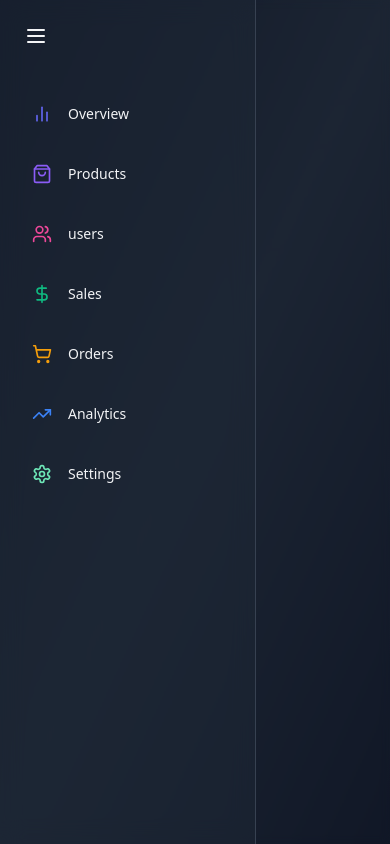
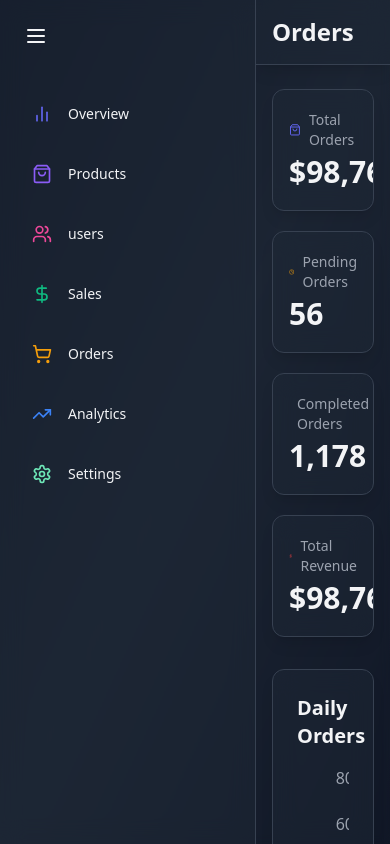
Before and after one commit to shegsemmanuel/ADMIN-DASHBOARD, a React (Vite) app: page /orders in a window 390 px wide. Built offline with nearby package versions, Linux system fonts and the light colour scheme.

Commit message:
order page

```diff
--- a/src/App.jsx
+++ b/src/App.jsx
@@ -4,6 +4,7 @@
 import Siderbar from "./components/Siderbar";
 import UsersPage from "./pages/UsersPage";
 import Salespage from "./pages/Salespage";
+import Orderspage from "./pages/OrdersPage";
 
 function App() {
  return (
@@ -20,6 +21,7 @@
             <Route path="/products" element={<ProductsPage/>} />
             <Route path="/users" element={<UsersPage/>} />
             <Route path="/sales" element={<Salespage/>} />
+            <Route path="/orders" element={<Orderspage/>} />
         </Routes>
     </div>
  )
--- /dev/null
+++ b/src/components/orders/DailyOrders.jsx
@@ -0,0 +1,51 @@
+import { motion } from "framer-motion";
+import { LineChart, Line, XAxis, YAxis, CartesianGrid, Tooltip, Legend, ResponsiveContainer } from "recharts";
+
+const dailyOrdersData = [
+    { date: "07/01", orders: 45 },
+    { date: "07/02", orders: 52 },
+    { date: "07/03", orders: 49 },
+    { date: "07/04", orders: 60 },
+    { date: "07/05", orders: 55 },
+    { date: "07/06", orders: 58 },
+    { date: "07/07", orders: 62 },
+];
+
+const DailyOrders = () => {
+  return (
+    <motion.div
+    className="bg-gray-800 bg-opacity-50 backdrop-blur-md shadow-lg rounded-xl p-6 border border-gray-700"
+        initial={{ opacity: 0, y: 20 }}
+        animate={{ opacity: 1, y: 0 }}
+        transition={{ delay: 0.2 }}
+    >
+        <h2 className="text-xl font-semibold text-gray-100 mb-4">Daily Orders</h2>
+        <div style={{ width: "100%", height: 300 }}>
+        <ResponsiveContainer>
+            <LineChart data={dailyOrdersData}>
+                <CartesianGrid strokeDasharray='3 3' stroke="#374151" />
+                <XAxis dataKey='date' stroke="#9ca3af" />
+                <YAxis stroke="#9ca3af" />
+                <Tooltip
+                   contentStyle={{
+                    backgroundColor: "rgba(31, 41, 55, 0.8)",
+                    borderColor: "#4B5563"
+                   }}
+                   itemStyle={{color: "#E5E7EB" }}
+                />
+                <Legend />
+                <Line
+                    type='monotone'
+                    dataKey='orders'
+                    stroke="#8B5CF6"
+                    strokeWidth={2}
+                />
+            </LineChart>
+        </ResponsiveContainer>
+        </div>
+
+    </motion.div>
+  )
+};
+
+export default DailyOrders;
--- /dev/null
+++ b/src/components/orders/OrderDistribution.jsx
@@ -0,0 +1,53 @@
+import { motion } from "framer-motion";
+import { PieChart, Pie, Cell, ResponsiveContainer, Tooltip, Legend } from "recharts";
+
+const orderStatusData = [
+    { name: "Pending", value: 30 },
+    { name: "processing", value: 45 },
+    { name: "Shipped", value: 60 },
+    { name: "Delivered", value: 120 },
+];
+const COLORS = ["#FF6B6B", "#4ECDC4", "#45B7D1", "#FED766", "#2AB7CA"];
+
+const OrderDistribution = () => {
+  return (
+    <motion.div
+    className="bg-gray-800 bg-opacity-50 backdrop-blur-md shadow-lg rounded-xl p-6 border border-gray-700"
+    initial={{ opacity: 0, y: 20 }}
+    animate={{ opacity: 1, y: 0 }}
+    transition={{ delay: 0.3 }}
+    >
+     <h2 className="text-xl font-semibold text-gray-100 mb-4">Order Status Distribution</h2>
+     <div style={{ width: "100%", height: 300 }}>
+     <ResponsiveContainer>
+        <PieChart>
+                <Pie
+                   data={orderStatusData}
+                   cx={"50%"}
+                   cy={"50%"}
+                   outerRadius={100}
+                   fill="#8884d8"
+                   dataKey='value'
+                   label={({ name, percent }) => `${name} ${(percent * 100).toFixed(0)}%`}
+                >
+                    {orderStatusData.map((entry, index) =>(
+                      <Cell key={`cell-${index}`} fill={COLORS[index % COLORS.length]}  />
+               ))}
+              </Pie>
+               <Tooltip
+                 contentStyle={{
+                    backgroundColor: "rgba(31, 41, 55, 0.8)",
+                    borderColor: "#4B5563",
+                 }}
+                 itemStyle={{ color: "#E5E7EB" }}
+               />
+               <Legend/>
+          </PieChart>
+    </ResponsiveContainer>
+     </div>
+
+    </motion.div>
+  )
+};
+
+export default OrderDistribution
--- /dev/null
+++ b/src/pages/OrdersPage.jsx
@@ -0,0 +1,50 @@
+import Header from '../components/common/Header'
+import { motion } from 'framer-motion';
+import StatCard from '../components/common/StatCard';
+import { CheckCircle, Clock, DollarSign, ShoppingBag } from 'lucide-react';
+import DailyOrders from '../components/orders/DailyOrders';
+import OrderDistribution from '../components/orders/OrderDistribution';
+
+const orderStats = {
+    totalOrders: "1,234",
+    pendingOrders: "56",
+    completeOrders: "1,178",
+    totalRevenue: "$98,765",
+}
+
+const OrdersPage = () => {
+  return (
+    <div className='flex-1 relative z-10 overflow-auto'>
+      <Header title={"Orders"} />
+      <main className='max-w-7xl mx-auto py-6 px-4 lg:px-8'>
+      <motion.div
+         className="grid grid-cols-1 gap-5 sm:grid-cols-2 lg:grid-cols-4 mb-8"
+          initial={{ opacity: 0, y: 20 }}
+          animate={{ opacity: 1, y: 0 }}
+          transition={{ duration: 1 }}
+         >
+            <StatCard name= 'Total Orders' icon={ShoppingBag} value={orderStats.totalRevenue} color='#6366F1' />
+             <StatCard
+                name='Pending Orders'
+                icon={Clock}
+                value={orderStats.pendingOrders}
+                color='#F59E0B'
+             />
+             <StatCard
+                name='Completed Orders'
+                icon={CheckCircle}
+                value={orderStats.completeOrders}
+                color='#10B981'
+             />
+             <StatCard name='Total Revenue' icon={DollarSign} value={orderStats.totalRevenue} color='#EF4444' />
+         </motion.div>
+         <div className='grid grid-cols-1 lg:grid-cols-2 gap-8 mb-8'>
+            <DailyOrders />
+            <OrderDistribution />
+         </div>
+      </main>
+    </div>
+  )
+};
+
+export default OrdersPage
```
